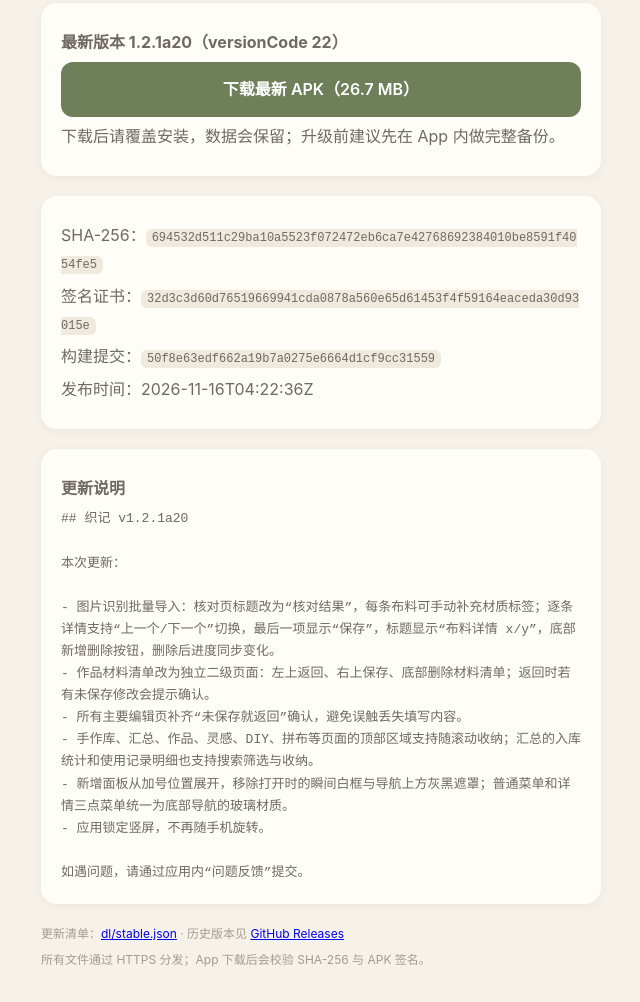
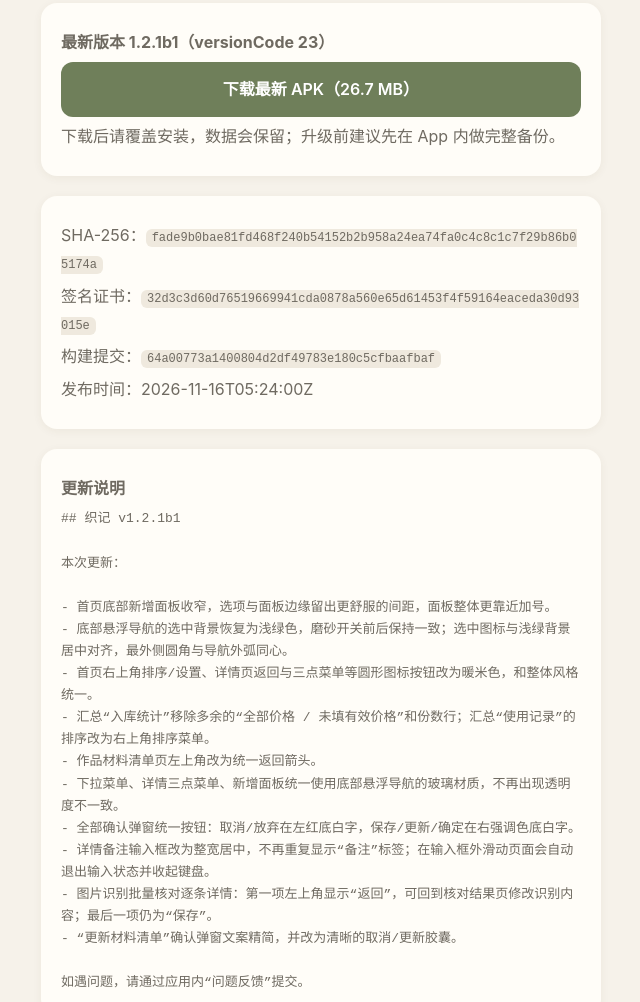
Before and after one commit to youyoudezhuzhu/ZhiJi-Release, a plain HTML site: page docs/index.html in a window 1280 px wide. Shown: the part 120-1122 px from the top of the page, without its empty margins (319-959 px from the left). Drawn offline with Linux system fonts and the light colour scheme.

Commit message:
pages: sync 1.2.1b1 metadata (auto)

```diff
--- a/docs/index.html
+++ b/docs/index.html
@@ -21,28 +21,32 @@ pre{white-space:pre-wrap;color:#6f6a61;font-size:13px;margin:0}
 <h1>织记 · 自然</h1>
 <p>本地优先的手作记录应用 · Android 8.0+</p>
 <div class="card">
-<p><strong>最新版本 1.2.1a20（versionCode 22）</strong></p>
+<p><strong>最新版本 1.2.1b1（versionCode 23）</strong></p>
 <a class="btn" href="dl/latest.apk">下载最新 APK（26.7 MB）</a>
 <p>下载后请覆盖安装，数据会保留；升级前建议先在 App 内做完整备份。</p>
 </div>
 <div class="card">
-<p>SHA-256：<code>694532d511c29ba10a5523f072472eb6ca7e42768692384010be8591f4054fe5</code></p>
+<p>SHA-256：<code>fade9b0bae81fd468f240b54152b2b958a24ea74fa0c4c8c1c7f29b86b05174a</code></p>
 <p>签名证书：<code>32d3c3d60d76519669941cda0878a560e65d61453f4f59164eaceda30d93015e</code></p>
-<p>构建提交：<code>50f8e63edf662a19b7a0275e6664d1cf9cc31559</code></p>
-<p>发布时间：2026-11-16T04:22:36Z</p>
+<p>构建提交：<code>64a00773a1400804d2df49783e180c5cfbaafbaf</code></p>
+<p>发布时间：2026-11-16T05:24:00Z</p>
 </div>
 <div class="card">
 <p><strong>更新说明</strong></p>
-<pre>## 织记 v1.2.1a20
+<pre>## 织记 v1.2.1b1
 
 本次更新：
 
-- 图片识别批量导入：核对页标题改为“核对结果”，每条布料可手动补充材质标签；逐条详情支持“上一个/下一个”切换，最后一项显示“保存”，标题显示“布料详情 x/y”，底部新增删除按钮，删除后进度同步变化。
-- 作品材料清单改为独立二级页面：左上返回、右上保存、底部删除材料清单；返回时若有未保存修改会提示确认。
-- 所有主要编辑页补齐“未保存就返回”确认，避免误触丢失填写内容。
-- 手作库、汇总、作品、灵感、DIY、拼布等页面的顶部区域支持随滚动收纳；汇总的入库统计和使用记录明细也支持搜索筛选与收纳。
-- 新增面板从加号位置展开，移除打开时的瞬间白框与导航上方灰黑遮罩；普通菜单和详情三点菜单统一为底部导航的玻璃材质。
-- 应用锁定竖屏，不再随手机旋转。
+- 首页底部新增面板收窄，选项与面板边缘留出更舒服的间距，面板整体更靠近加号。
+- 底部悬浮导航的选中背景恢复为浅绿色，磨砂开关前后保持一致；选中图标与浅绿背景居中对齐，最外侧圆角与导航外弧同心。
+- 首页右上角排序/设置、详情页返回与三点菜单等圆形图标按钮改为暖米色，和整体风格统一。
+- 汇总“入库统计”移除多余的“全部价格 / 未填有效价格”和份数行；汇总“使用记录”的排序改为右上角排序菜单。
+- 作品材料清单页左上角改为统一返回箭头。
+- 下拉菜单、详情三点菜单、新增面板统一使用底部悬浮导航的玻璃材质，不再出现透明度不一致。
+- 全部确认弹窗统一按钮：取消/放弃在左红底白字，保存/更新/确定在右强调色底白字。
+- 详情备注输入框改为整宽居中，不再重复显示“备注”标签；在输入框外滑动页面会自动退出输入状态并收起键盘。
+- 图片识别批量核对逐条详情：第一项左上角显示“返回”，可回到核对结果页修改识别内容；最后一项仍为“保存”。
+- “更新材料清单”确认弹窗文案精简，并改为清晰的取消/更新胶囊。
 
 如遇问题，请通过应用内“问题反馈”提交。</pre>
 </div>
```
Also changed, not shown: docs/dl/stable.json (+8 -8 lines), updates/stable.json (+8 -8 lines), docs/dl/SHA256SUMS-1.2.1a20.txt (deleted), docs/dl/SHA256SUMS-1.2.1b1.txt (added).
